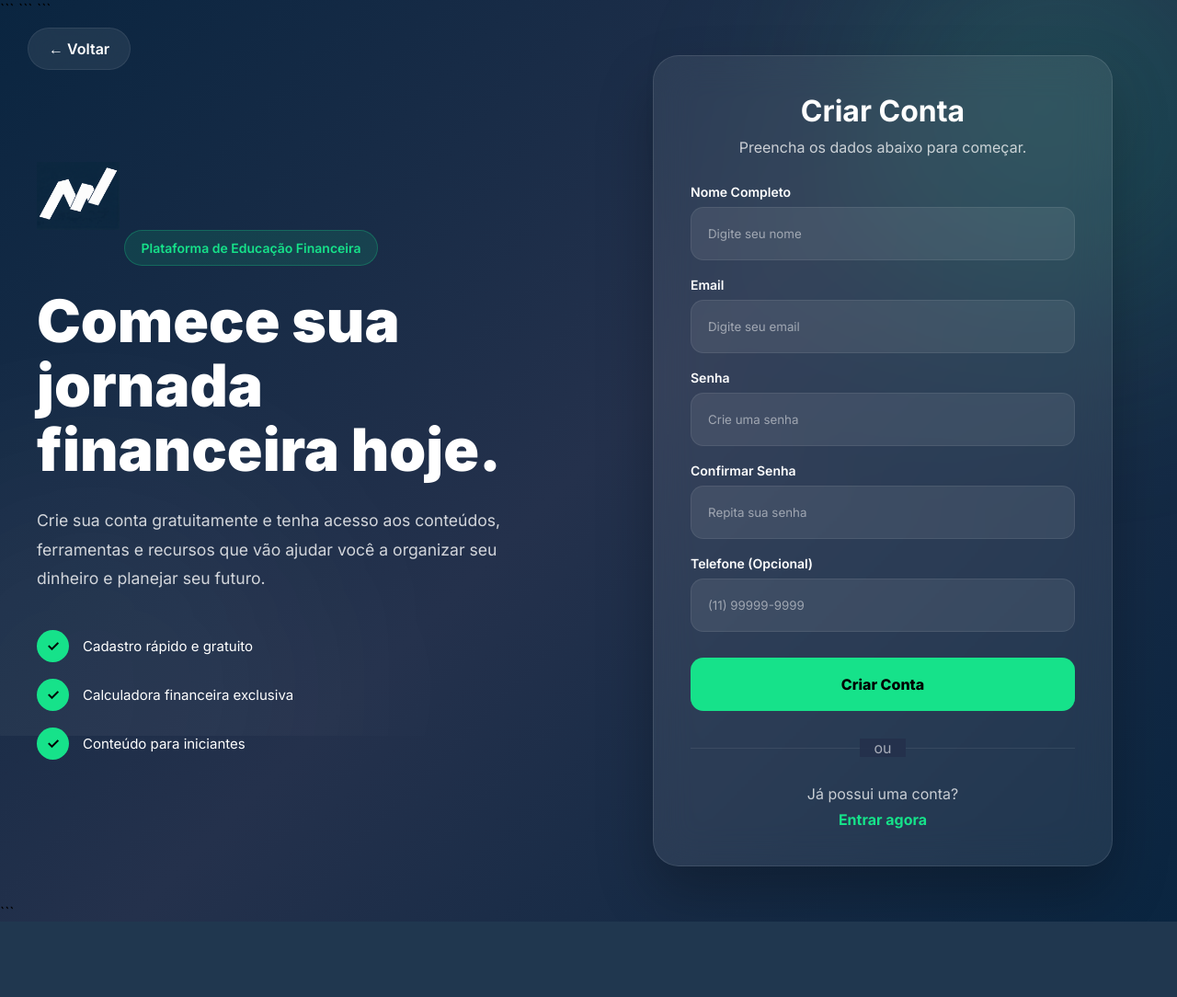
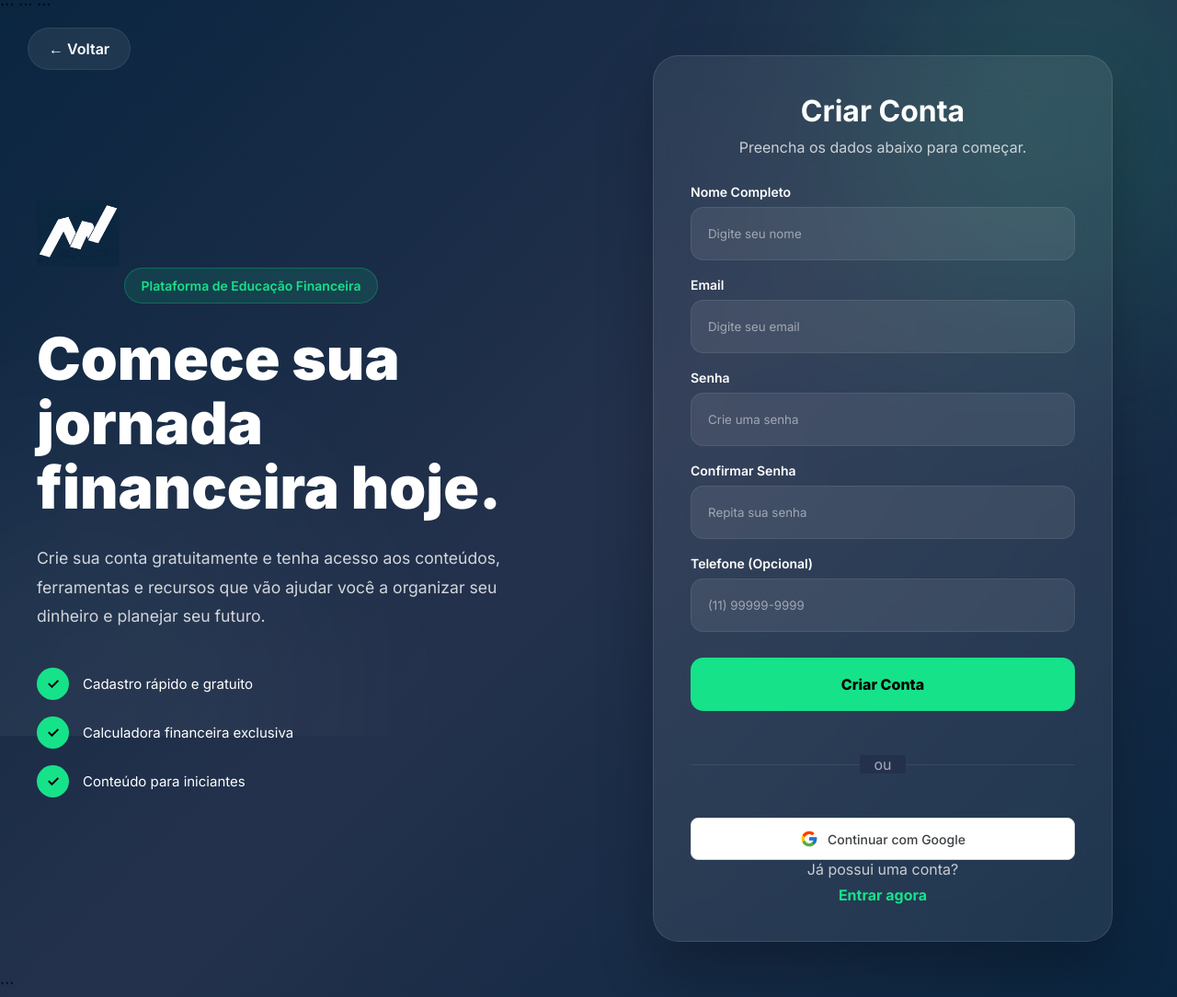
Before and after one commit to BryanSoares59d/PTCC-EducacaoFinanceira, a PHP site: page /ptcc-educacaofinanceira/cadastro.php in a window 1280 px wide. Shown: the whole page at 92% size. Before the commit the page ends 1002 px from the top, so only its background shows below. Run offline with PHP 8.4, Linux system fonts and the light colour scheme.

Commit message:
começando a colocar login com o google

```diff
--- a/cadastro.php
+++ b/cadastro.php
@@ -67,7 +67,7 @@
 
     </section>
 
-    <section class="cadastro_right">
+<section class="cadastro_right">
 
         <div class="cadastro_card">
 
@@ -145,11 +145,27 @@
                     Criar Conta
                 </button>
 
+                <div class="divider">
+                    <span>ou</span>
+                </div>
+
+                <button type="button" class="google_btn" onclick="window.location.href='google-login.php'">
+                    <svg class="google_icon" viewBox="0 0 48 48" width="20" height="20">
+                        <path fill="#FFC107" d="M43.611,20.083H42V20H24v8h11.303c-1.649,4.657-6.08,8-11.303,8c-6.627,0-12-5.373-12-12
+                            c0-6.627,5.373-12,12-12c3.059,0,5.842,1.154,7.961,3.039l5.657-5.657C34.046,6.053,29.268,4,24,4C12.955,4,4,12.955,4,24
+                            c0,11.045,8.955,20,20,20c11.045,0,20-8.955,20-20C44,22.659,43.862,21.35,43.611,20.083z"/>
+                        <path fill="#FF3D00" d="M6.306,14.691l6.571,4.819C14.655,15.108,18.961,12,24,12c3.059,0,5.842,1.154,7.961,3.039
+                            l5.657-5.657C34.046,6.053,29.268,4,24,4C16.318,4,9.656,8.337,6.306,14.691z"/>
+                        <path fill="#4CAF50" d="M24,44c5.166,0,9.86-1.977,13.409-5.192l-6.19-5.238C29.211,35.091,26.715,36,24,36
+                            c-5.202,0-9.619-3.317-11.283-7.946l-6.522,5.025C9.505,39.556,16.227,44,24,44z"/>
+                        <path fill="#1976D2" d="M43.611,20.083H42V20H24v8h11.303c-0.792,2.237-2.231,4.166-4.087,5.571
+                            c0.001-0.001,0.002-0.001,0.003-0.002l6.19,5.238C36.971,39.205,44,34,44,24
+                            C44,22.659,43.862,21.35,43.611,20.083z"/>
+                    </svg>
+                    Continuar com Google
+                </button>
+
             </form>
-
-            <div class="divider">
-                <span>ou</span>
-            </div>
 
             <div class="login_link">
 
--- a/carteira.php
+++ b/carteira.php
@@ -100,7 +100,7 @@ $saldo = $resultado['saldo'] ?? 0;
             </button>
         </div>
 
-        <form action="salvar_movimentacao.php" method="POST">
+        <form action="processa_movimentacao.php" method="POST">
             <div class="form-group">
                 <label>Valor</label>
                 <input
--- /dev/null
+++ b/composer.json
@@ -0,0 +1,5 @@
+{
+    "require": {
+        "google/apiclient": "^1.1"
+    }
+}
--- a/conexao.php
+++ b/conexao.php
@@ -14,4 +14,6 @@ try {
 } catch (PDOException $e) {
     die("Erro na conexão: " . $e->getMessage());
 }
+
+
 ?>
--- a/css/cadastro.css
+++ b/css/cadastro.css
@@ -475,3 +475,33 @@ body{
         width:75px;
     }
 }
+
+.google_btn {
+    display: flex;
+    align-items: center;
+    justify-content: center;
+    gap: 10px;
+    width: 100%;
+    padding: 12px 16px;
+    background-color: #ffffff;
+    border: 1px solid #dadce0;
+    border-radius: 8px;
+    font-size: 14px;
+    font-weight: 500;
+    color: #3c4043;
+    cursor: pointer;
+    transition: background-color 0.2s ease, box-shadow 0.2s ease;
+}
+
+.google_btn:hover {
+    background-color: #f7f8f8;
+    box-shadow: 0 1px 3px rgba(0, 0, 0, 0.1);
+}
+
+.google_btn:active {
+    background-color: #f1f3f4;
+}
+
+.google_icon {
+    flex-shrink: 0;
+}
--- a/processa_movimentacao.php
+++ b/processa_movimentacao.php
@@ -44,5 +44,5 @@ $stmt->execute([
     $valor
 ]);
 
-header("Location: calculadora.php");
+header("Location: carteira.php");
 exit();
```
Also changed, not shown: google-callback.php (added, +26 -0 lines), google-config.php (added, +9 -0 lines), 2 other files.
